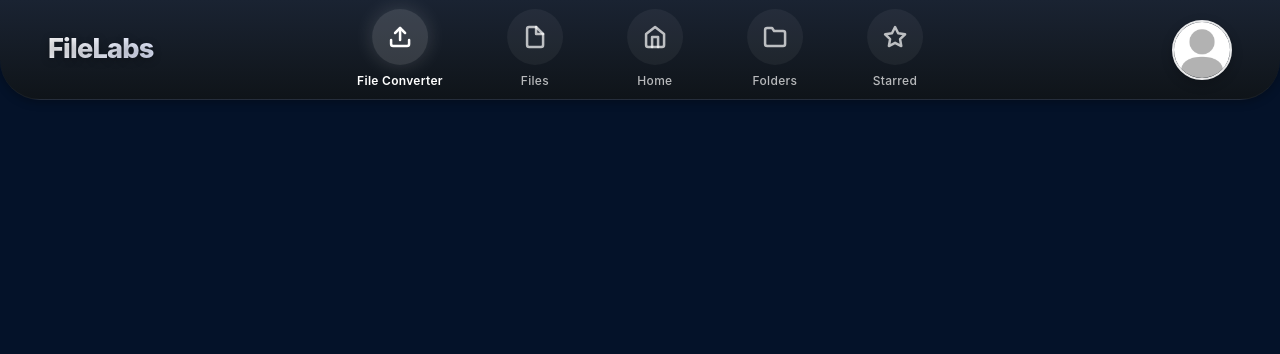
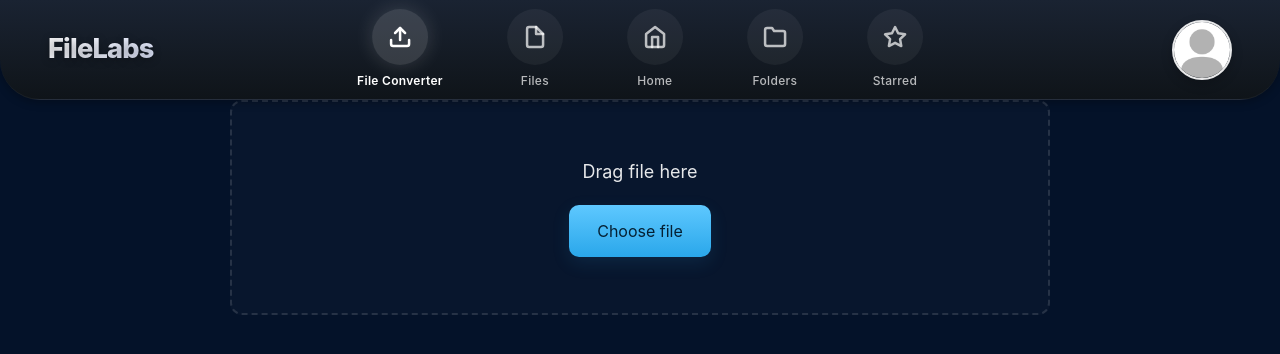
Before and after one commit to mirrosyaa/FileLabs, a React (Create React App) app in the folder client/: page /file-converter in a window 1280 px wide. Shown: the top 354 px of the page. Built offline with nearby package versions, Linux system fonts and the light colour scheme; no server answers; sample sign-in values are in the browser's storage.

Commit message:
drop box component

```diff
--- /dev/null
+++ b/client/src/CSS/dropbox.module.css
@@ -0,0 +1,62 @@
+/* Styles for DropBox page (CSS Module) */
+
+.dropboxPage {
+  display: flex;
+  justify-content: center;
+  padding: 24px;
+  padding-top: 100px; /* space for navbar */
+}
+
+.dropboxWrapper {
+  width: 100%;
+  max-width: 820px;
+}
+
+.dropbox {
+  border: 2px dashed rgba(255,255,255,0.12);
+  border-radius: 12px;
+  padding: 56px;
+  text-align: center;
+  background: rgba(255,255,255,0.02);
+  transition: border-color 160ms ease, background 160ms ease, transform 120ms ease;
+}
+
+.dropboxDragging {
+  border-color: #5ec8ff;
+  background: rgba(94,200,255,0.04);
+  transform: translateY(-2px);
+}
+
+.dropboxHint {
+  margin: 0;
+  font-size: 18px;
+  color: rgba(255,255,255,0.9);
+}
+
+.chooseBtn {
+  margin-top: 20px;
+  padding: 14px 28px;
+  font-size: 16px;
+  border-radius: 10px;
+  border: none;
+  background: linear-gradient(180deg,#5ec8ff,#2aa7ea);
+  color: #052033;
+  cursor: pointer;
+  box-shadow: 0 6px 18px rgba(46,140,200,0.14);
+  transition: transform 120ms ease, box-shadow 120ms ease;
+}
+
+.chooseBtn:hover {
+  transform: translateY(-3px);
+}
+
+.fileInput {
+  display: none;
+}
+
+.selectedFile {
+  margin-top: 12px;
+  color: rgba(255,255,255,0.8);
+  word-break: break-all;
+  font-size: 14px;
+}
--- a/client/src/components/dropBox.jsx
+++ b/client/src/components/dropBox.jsx
@@ -0,0 +1,31 @@
+import React, { useRef, useState } from "react";
+import styles from "../CSS/dropbox.module.css";
+
+export default function DropBox() {
+  const inputRef = useRef(null);
+  const [fileName, setFileName] = useState("");
+
+  const handleChoose = () => inputRef.current?.click();
+  const handleChange = (e) => {
+    const f = e.target.files?.[0];
+    if (f) setFileName(f.name);
+  };
+
+  return (
+    <div className={styles.dropboxPage}>
+      <div className={styles.dropboxWrapper}>
+        <div className={styles.dropbox}>
+          <p className={styles.dropboxHint}>Drag file here</p>
+
+          <button type="button" onClick={handleChoose} className={styles.chooseBtn}>
+            Choose file
+          </button>
+
+          <input ref={inputRef} type="file" onChange={handleChange} className={styles.fileInput} />
+
+          {fileName && <p className={styles.selectedFile}>Selected: {fileName}</p>}
+        </div>
+      </div>
+    </div>
+  );
+}
--- a/client/src/pages/fileConverter.jsx
+++ b/client/src/pages/fileConverter.jsx
@@ -1,7 +1,12 @@
 import React from "react";
+import DropBox from "../components/dropBox";
 
 function FileConverter() {
-  return <></>;
+  return (
+    <>
+      <DropBox />
+    </>
+  );
 }
 
 export default FileConverter;
```
